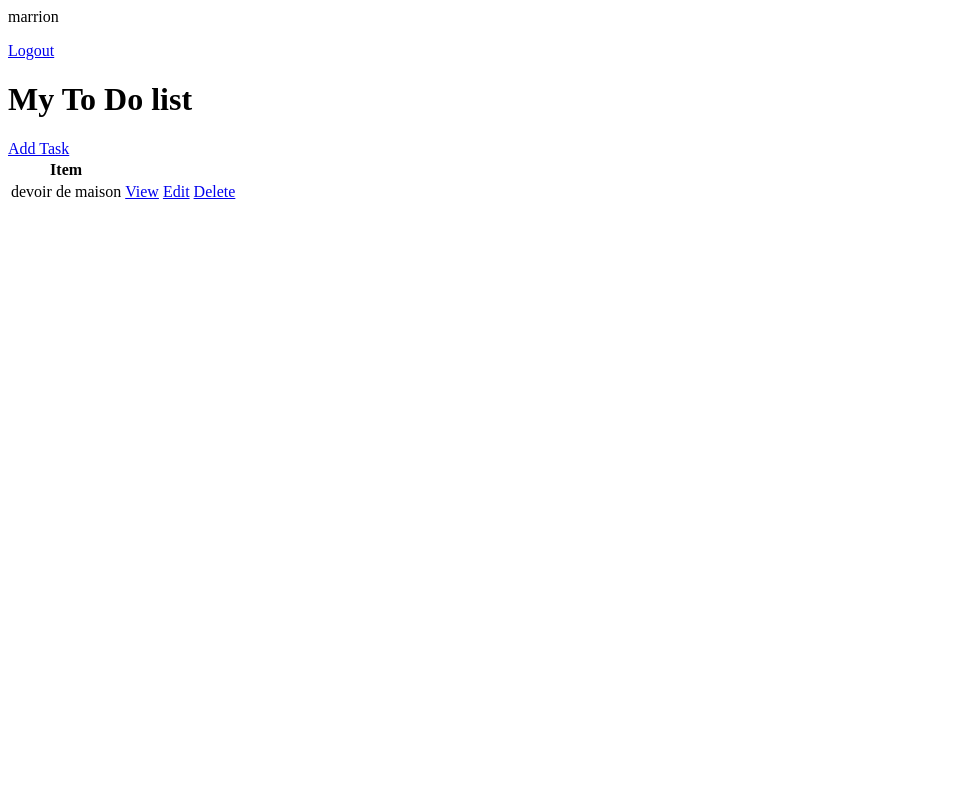
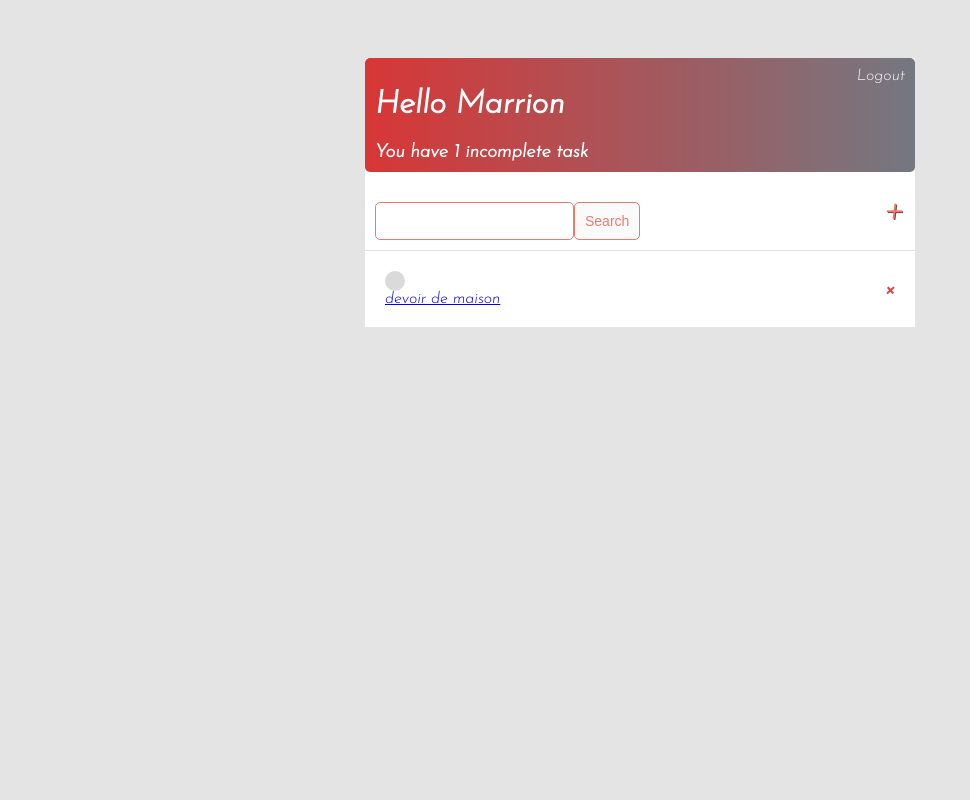
Before and after one commit to Marrion7/To-do-app, a Django app: page / in a window 1280 px wide. Shown: the whole page, without its empty margins (0-970 px from the left). Run offline with Django 4.2, Linux system fonts and the light colour scheme; a user stored in the database is signed in; data comes from the database, SQL or seed files in the repository; both versions use the stored data as it was after the commit.

Commit message:
Last Commit

```diff
--- /dev/null
+++ b/base/templates/base/main.html
@@ -0,0 +1,140 @@
+<!DOCTYPE html>
+<html lang="en">
+<head>
+    <meta charset="UTF-8">
+    <meta http-equiv="X-UA-Compatible" content="IE=edge">
+    <meta name="viewport" content="width=device-width, initial-scale=1.0">
+    <title>To do items</title>
+
+    <link rel="preconnect" href="https://fonts.googleapis.com">
+    <link rel="preconnect" href="https://fonts.gstatic.com" crossorigin>
+    <link href="https://fonts.googleapis.com/css2?family=Josefin+Sans:ital,wght@1,300&display=swap" rel="stylesheet">
+
+    <style>
+        body{
+            background-color: rgb(228, 228, 228);
+            font-family: 'Josefin Sans', sans-serif;
+            padding-top: 50px;
+
+
+        }
+
+        h1,
+        h2,
+        h3,
+        h4,
+        h5,
+        h6
+            {
+             font-family: 'Josefin Sans', sans-serif;
+            }
+
+        .container{
+            max-width: 550px;
+            margin: auto;
+            background-color: white;
+
+        }
+
+        .header-bar{
+            display: flex;
+            justify-content: space-between;
+            color: white;
+            padding: 10px;
+            border-radius: 5px 5px 5px 5px;
+            background: linear-gradient(90deg, #d83636 0%, #515661cc 100%);
+        }
+
+        .header-bar a {
+            color: rgb(247, 247, 247);
+            text-decoration: none;
+        }
+
+        .task-wrapper{
+            display: flex;
+            align-items: center;
+            justify-content: space-between;
+            padding: 20px;
+            background-color: white;
+            border-top: 1px solid rgb(226, 226, 226);
+        }
+
+        .task-title{
+            display: flex;
+        }
+
+        .task-title a {
+            text-decoration: none;
+            color: #4b5156;
+            margin-left: 10px;
+        }
+
+        .task-complete-icon{
+            height: 20px;
+            width: 20px;
+            background-color: rgb(105, 192, 105);
+            border-radius: 50%;
+        }
+        .task-incomplete-icon {
+            height: 20px;
+            width: 20px;
+            background-color: rgb(218, 218, 218);
+            border-radius: 50%;
+        }
+
+        .delete-link{
+            text-decoration: none;
+            font-weight: 900;
+            color: #cf4949;
+            font-size: 22px;
+            line-height: 0;
+        }
+
+        #search-add-wrapper{
+            display: flex;
+            justify-content: space-between;
+            align-items: center;
+            padding: 10px;
+        }
+
+        #add-link{
+            color: #EB796F;
+            text-decoration: none;
+            font-size: 42px;
+            text-shadow: 1px 1px #81413b;
+        }
+
+        input[type=text],
+        input[type=password],
+        textarea {
+            border: 1px solid #EB796F;
+            border-radius: 5px;
+            padding: 10px;
+            width: 90%;
+        }
+
+        .button{
+            border: 1px solid #EB796F;
+            background-color: #FAFAFA;
+            color: #EB796F;
+            padding: 10px;
+            font-size: 14px;
+            border-radius: 5px;
+            cursor: pointer;
+            text-decoration: none;
+        }
+
+        .card-body{
+            padding: 20px;
+        }
+    </style>
+</head>
+<body>
+
+    <div class="container">
+        {% block content %}
+
+        {% endblock content %}
+    </div>
+</body>
+</html>
--- a/base/templates/base/task_list.html
+++ b/base/templates/base/task_list.html
@@ -1,28 +1,57 @@
+{% extends 'base/main.html' %}
+
+{% block content %}
+
+<div class="header-bar">
+    <div>
+        <h1>Hello {{request.user|title}}</h1>
+        <h3 style="margin:0">You have <i>{{count}}</i> incomplete task{{ count|pluralize:"s" }}</h3>
+    </div>
+
+
 {% if request.user.is_authenticated %}
-    <p>{{request.user}}</p>
     <a href="{% url 'logout' %}">Logout</a>
 {% else %}
 <a href="{% url 'login' %}">Login</a>
 {% endif %}
+</div>
+
+<div id="search-add-wrapper">
+    <form action="" method="GET" style="margin-top: 20px; display:flex;">
+        <input type="text" name="search-area" value="{{search_input}}">
+        <input class="button" type="submit" value="Search">
+    </form>
+    <a id="add-link" href="{% url 'task-create' %}">&#x2b;</a>
+</div>
 
 
-<h1>My To Do list</h1>
-<a href="{% url 'task-create' %}">Add Task</a>
-<table>
-    <tr>
-        <th>Item</th>
-        <th></th>
-        <th></th>
-    </tr>
-    {% for task in tasks %}
-    <tr>
-        <td>{{task.title}}</td>
-        <td><a href="{% url 'task' task.id %}">View</a> </td>
-        <td><a href="{% url 'task-update' task.id %}">Edit</a> </td>
-        <td><a href="{% url 'task-delete' task.id %}">Delete</a> </td>
-    </tr>
+
+
+
+
+<div class="task-items-wrapper">
+    {% for task in tasks%}
+        <div class="task-wrapper">
+            {% if task.complete %}
+                <div class="task-tilte">
+                    <div class="task-complete-icon"></div>
+                    <i><s><a href="{% url 'task-update' task.id %}">{{task}}</a></s></i>
+                </div>
+                <a class="delete-link" href="{% url 'task-delete' task.id %}">&#215;</a>
+            {% else%}
+            <div class="task-tilte">
+                <div class="task-incomplete-icon"></div>
+                <a href="{% url 'task-update' task.id %}">{{task}}</a>
+            </div>
+            <a class="delete-link" href="{% url 'task-delete' task.id %}">&#215;</a>
+            {% endif %}
+
+        </div>
+
     {% empty %}
-    <h3>No items in list</h3>
+    <h3>No items in lists</h3>
+    {% endfor %}
+</div>
 
-    {% endfor %}
-</table>
+
+{% endblock content %}
--- a/base/views.py
+++ b/base/views.py
@@ -51,6 +51,14 @@ class TaskList(LoginRequiredMixin, ListView):
         context = super().get_context_data(**kwargs)
         context['tasks'] = context['tasks'].filter(user=self.request.user)
         context['count'] = context['tasks'].filter(complete=False).count()
+
+        search_input = self.request.GET.get('search-area') or ''
+        if  search_input:
+            context['tasks'] = context['tasks'].filter(
+                title__startswith=search_input )
+
+        context['search_input'] = search_input
+
         return context
 
 class TaskDetail(LoginRequiredMixin, DetailView):
```
Also changed, not shown: base/templates/base/login.html (+17 -7 lines), base/templates/base/register.html (+25 -7 lines), base/templates/base/task_confirm_delete.html (+16 -6 lines), base/templates/base/task_form.html (+17 -7 lines), db.sqlite3.
